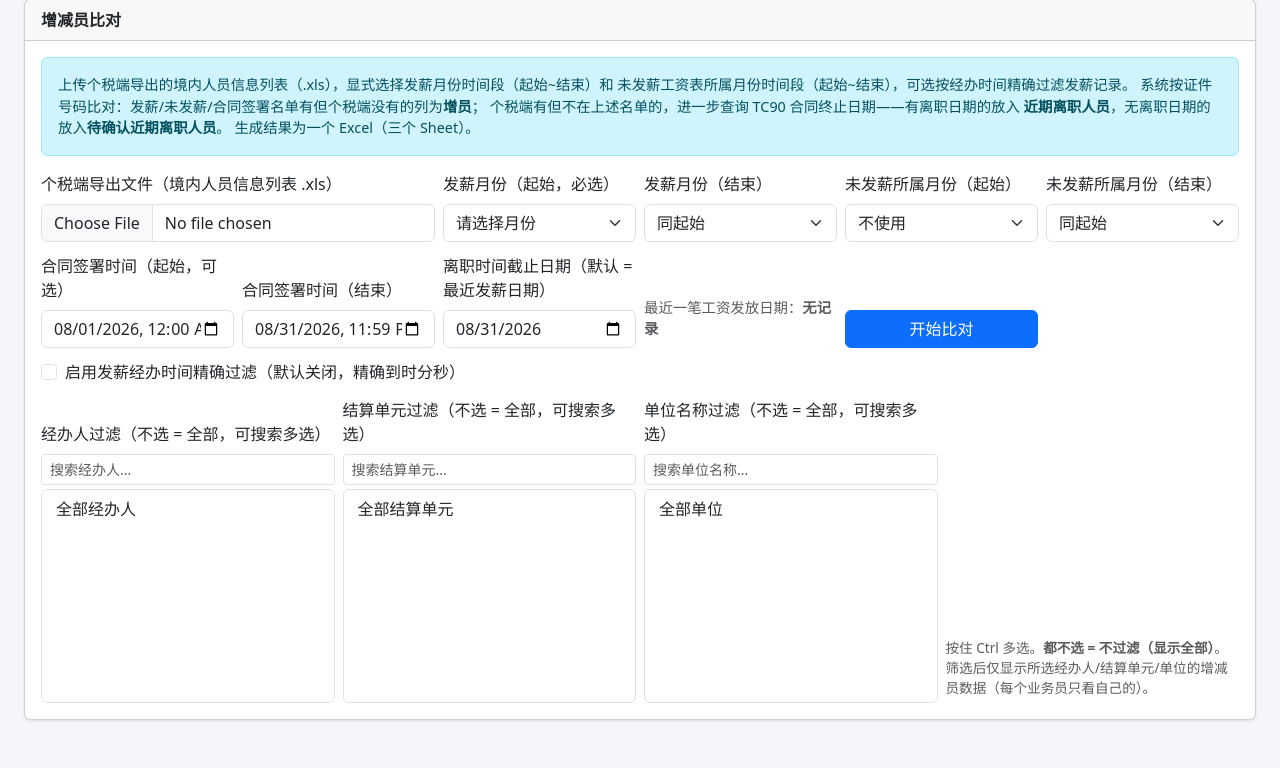
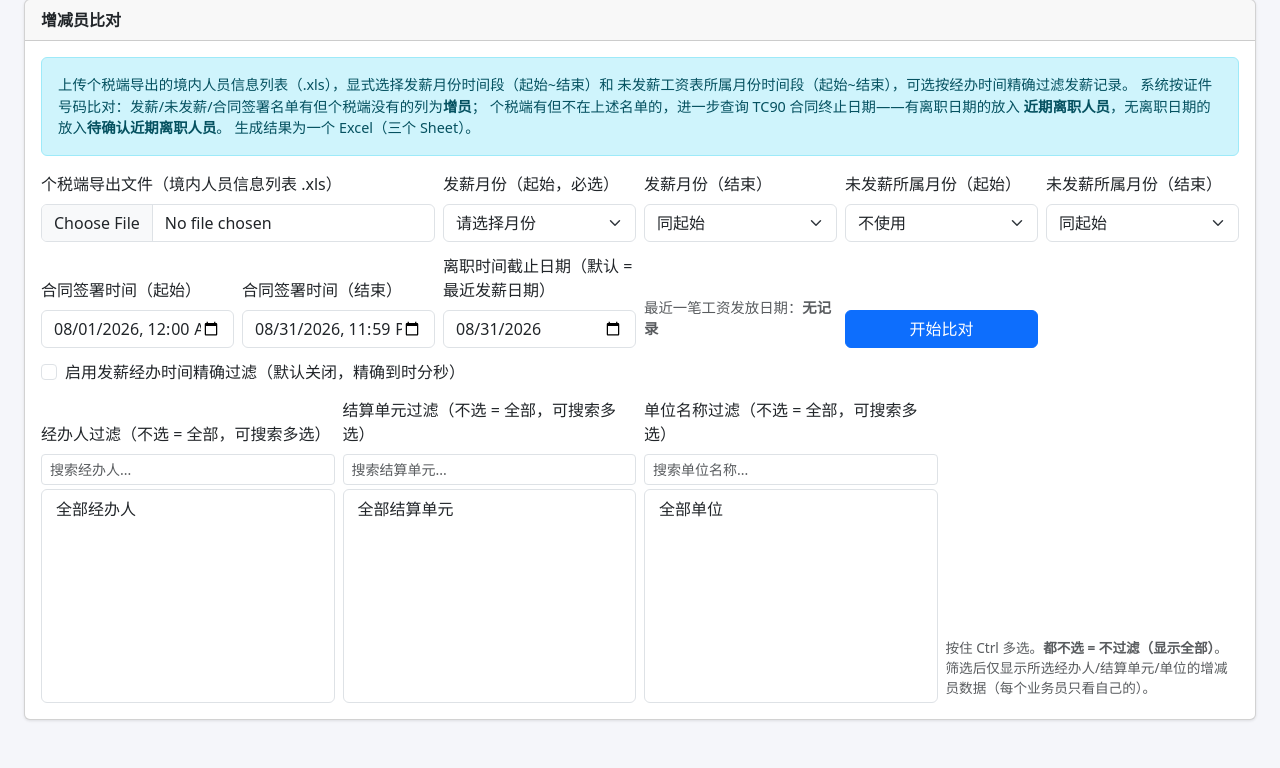
Before and after one commit to wanghannew1/TaxGen, a Flask app: page /personnel-compare in a window 1280 px wide. Shown: the part 143-911 px from the top of the page. Run offline with Flask 3, Linux system fonts and the light colour scheme; data that the repository does not hold is empty.

Commit message:
fix(ui): remove misleading 可选 label from contract start time (always enabled)

```diff
--- a/templates/personnel_compare.html
+++ b/templates/personnel_compare.html
@@ -78,7 +78,7 @@
             </div>
             <div class="row g-2 align-items-end mt-1">
                 <div class="col-md-2">
-                    <label class="form-label">合同签署时间（起始，可选）</label>
+                    <label class="form-label">合同签署时间（起始）</label>
                     <input type="datetime-local" id="contractStartTime" class="form-control">
                 </div>
                 <div class="col-md-2">
```
